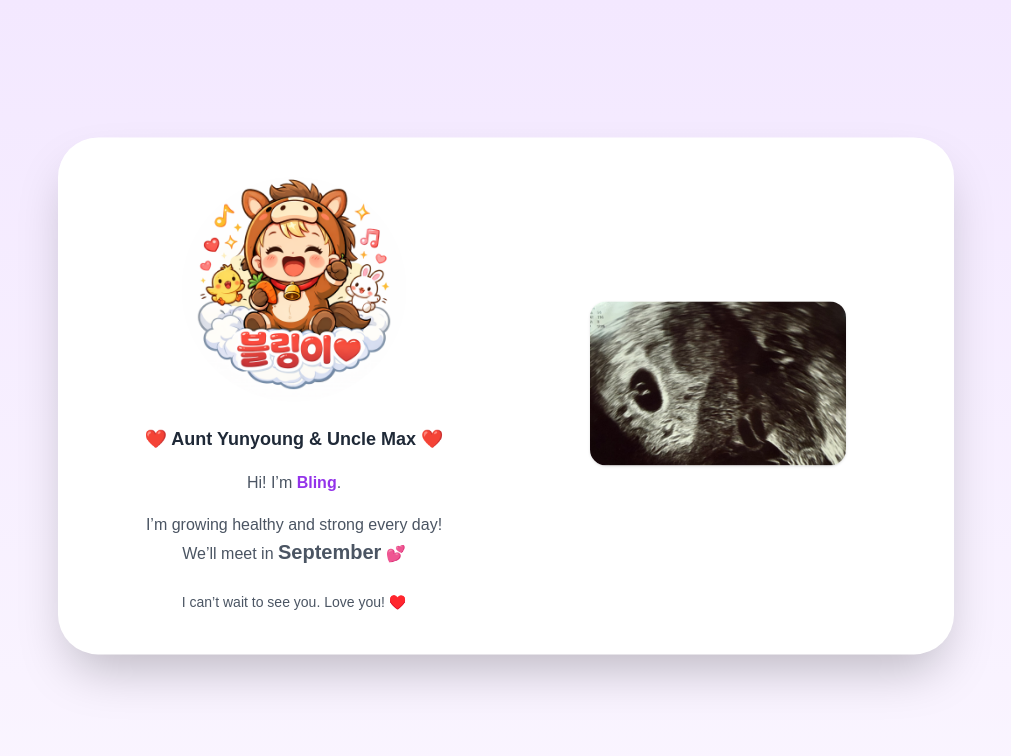
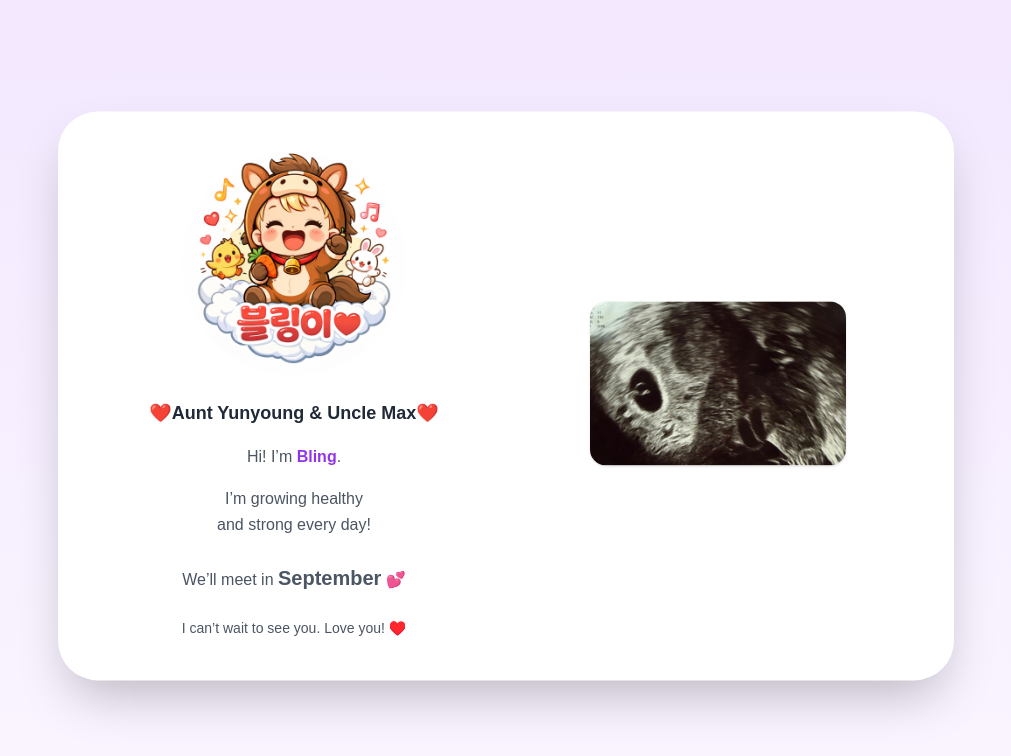
Before and after one commit to purity87/coming-out-card, a Nuxt app: page /yy in a window 1280 px wide. Shown: the top 756 px of the page, without its empty margins (134-1145 px from the left). Built offline with nearby package versions, Linux system fonts and the light colour scheme; a web font is replaced by a local one.

Commit message:
여백 수정

```diff
--- a/app/pages/yy.vue
+++ b/app/pages/yy.vue
@@ -1,9 +1,9 @@
 <script setup lang="ts">
 import Card from '~/components/CardEn.vue'
 
-const title = '❤️ Aunt Yunyoung & Uncle Max ❤️'
+const title = '❤️Aunt Yunyoung & Uncle Max❤️'
 const mainText = 'Hi! I’m <span class="text-purple-600 font-bold">Bling</span>.'
-const subText = 'I’m growing healthy and strong every day!<br/>\
+const subText = 'I’m growing healthy <br/>\ and strong every day!<br/>\<br/>\
   We’ll meet in <span class="font-semibold text-xl">September</span> 💕'
 const footerText = 'I can’t wait to see you. Love you! ♥️'
 const babyImage = '/bling-baby.png'
```
